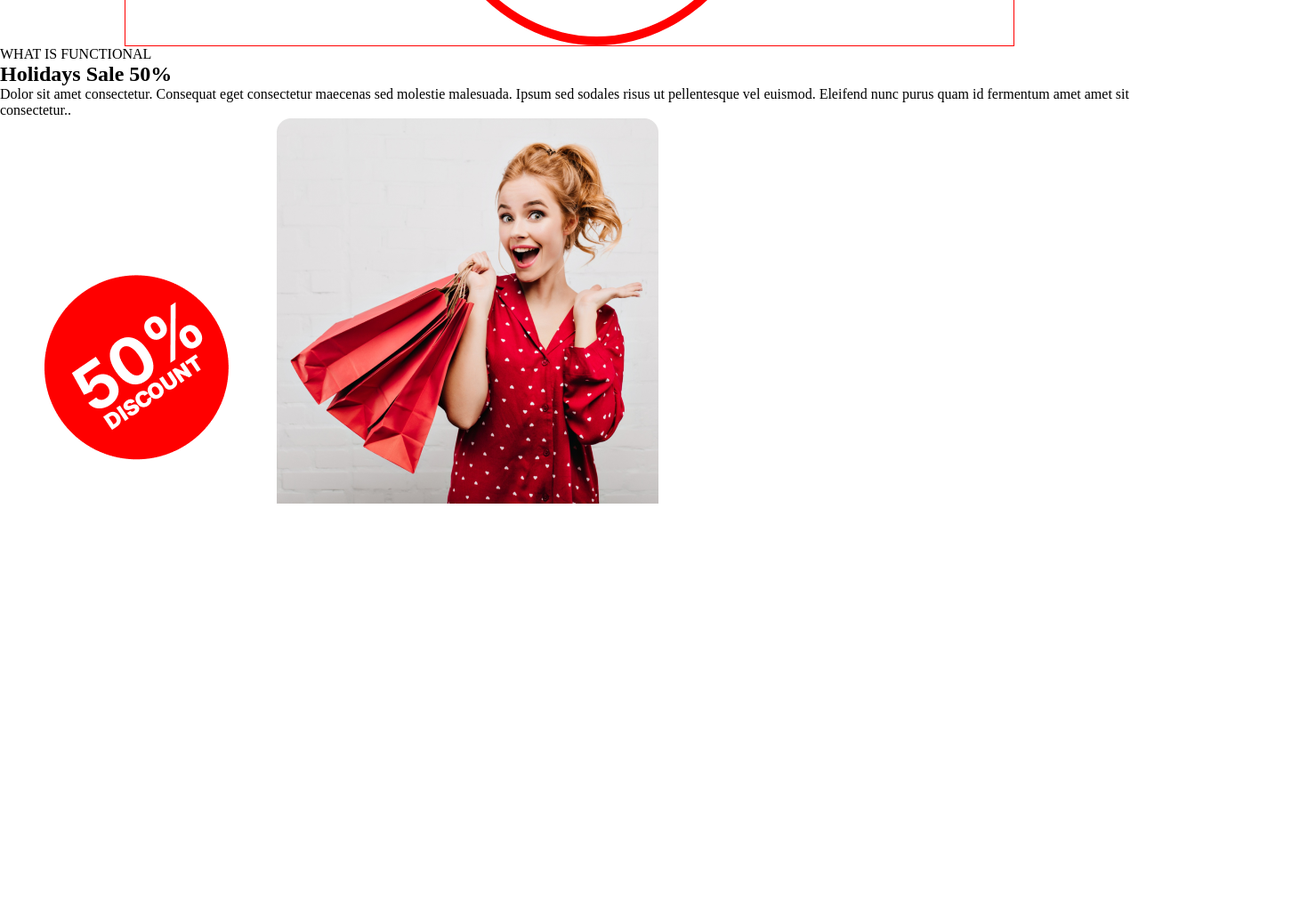
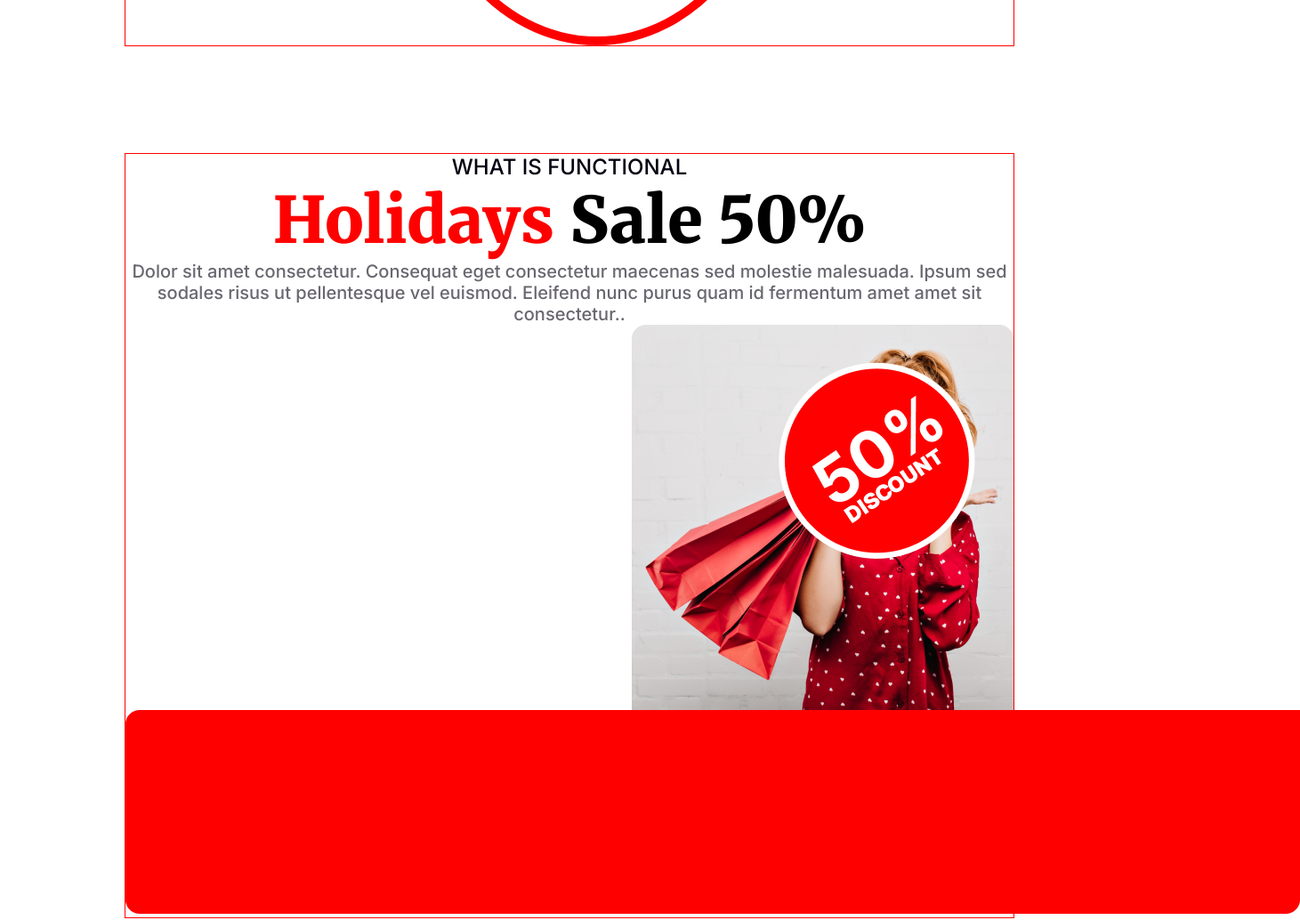
Before and after one commit to shakurShirajul/new-year-new-mission, a plain HTML site: page index.html in a window 1280 px wide. Shown: the part 3600-4634 px from the top of the page at 89% size, 1461 px wide, since content can reach past the window. Before the commit the page ends 4170 px from the top, so only its background shows below. Drawn offline with Linux system fonts and the light colour scheme.

Commit message:
Doing Holiday Section

```diff
--- a/index.html
+++ b/index.html
@@ -71,13 +71,16 @@
 
         <section class="holiday-sale">
             <div class="holiday-sale-content">
-                <p>WHAT IS FUNCTIONAL</p>
-                <h2>Holidays Sale 50%</h2>
+                <h3>WHAT IS FUNCTIONAL</h3>
+                <h2><span>Holidays</span> Sale 50%</h2>
                 <P>Dolor sit amet consectetur. Consequat eget consectetur maecenas sed molestie malesuada. Ipsum sed sodales risus ut pellentesque vel euismod. Eleifend nunc purus quam id fermentum amet amet sit consectetur..</P>
             </div>
+            <div class="holiday-img">
+                <img id="discount-img" src="images/Group 44.png" alt="">
+                <img id="girl-imgx"src="images/Rectangle 1.png" alt="">
+            </div>
             <div>
-                <img src="images/Group 44.png" alt="">
-                <img src="images/Rectangle 1.png" alt="">
+                <img src="images/Rectangle 2.png" alt="">
             </div>
         </section>
 
--- a/styles/style.css
+++ b/styles/style.css
@@ -209,3 +209,47 @@
     font-size: 20px;
     font-weight: 400;
 }
+
+/* --- Holiday Sale Start --- */
+.holiday-sale{
+    margin: 120px 140px;
+    border: 1px solid red;
+}
+.holiday-sale-content>h3{
+    color: #070211;
+    text-align: center;
+    font-family: Inter;
+    font-size: 24px;
+    font-weight: 500;
+}
+.holiday-sale-content>h2{
+    text-align: center;
+    font-family: Merriweather;
+    font-size: 72px;
+    font-weight: 900;
+}
+.holiday-sale-content span{
+    color: red;
+}
+.holiday-sale-content>p{
+    color: rgba(7, 2, 17, 0.60);
+    text-align: center;
+    font-family: Inter;
+    font-size: 20px;
+    font-weight: 500;
+}
+.holiday-img{
+    /* display: flex;
+    justify-content: right; */
+    /* z-index: -1; */
+    /* display: ; */
+    display: flex;
+    justify-content: right;
+}
+#girl-img{
+    text-align: right;
+}
+#discount-img{
+    position: absolute;
+    z-index: 1;
+}
```
